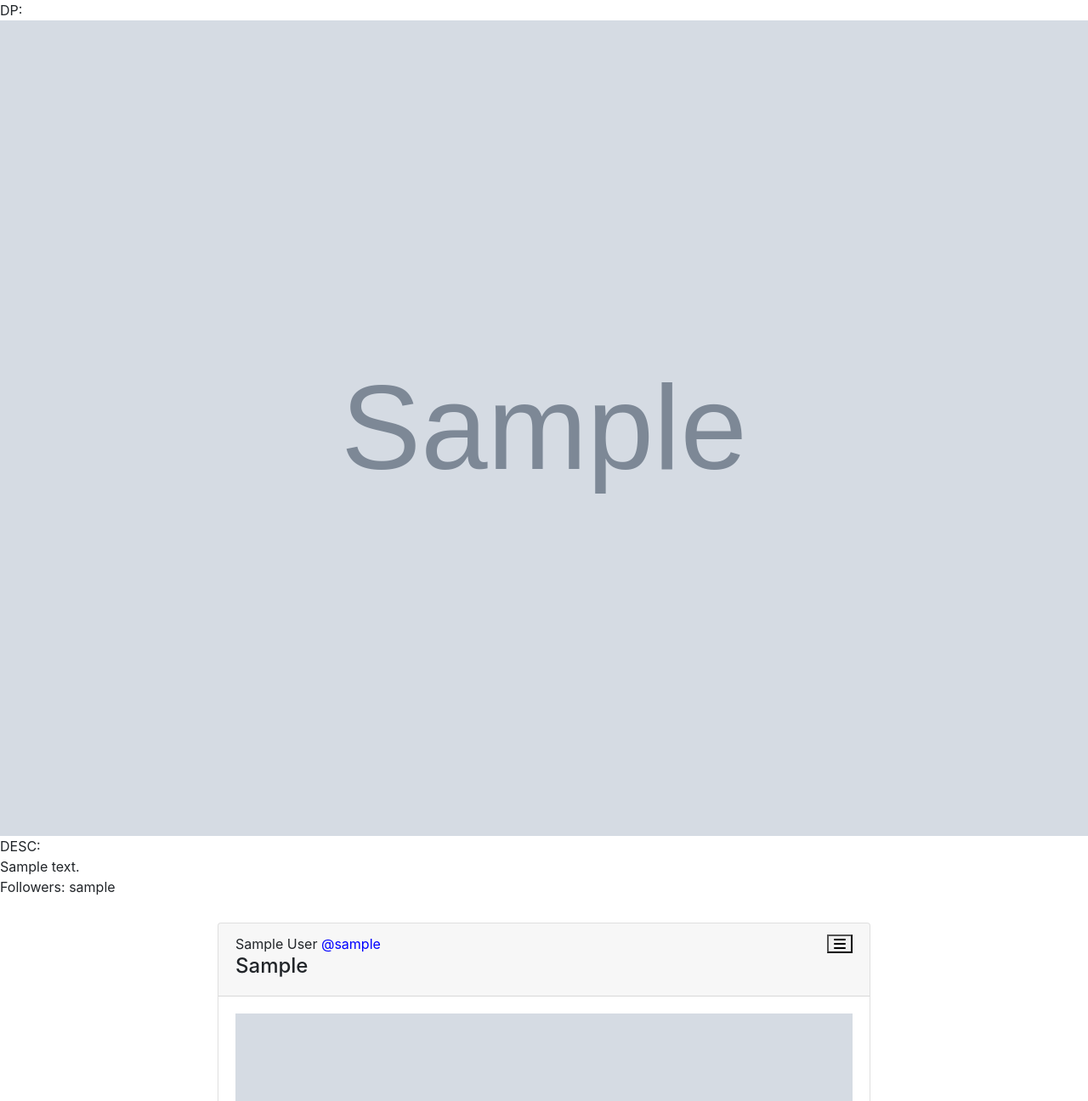
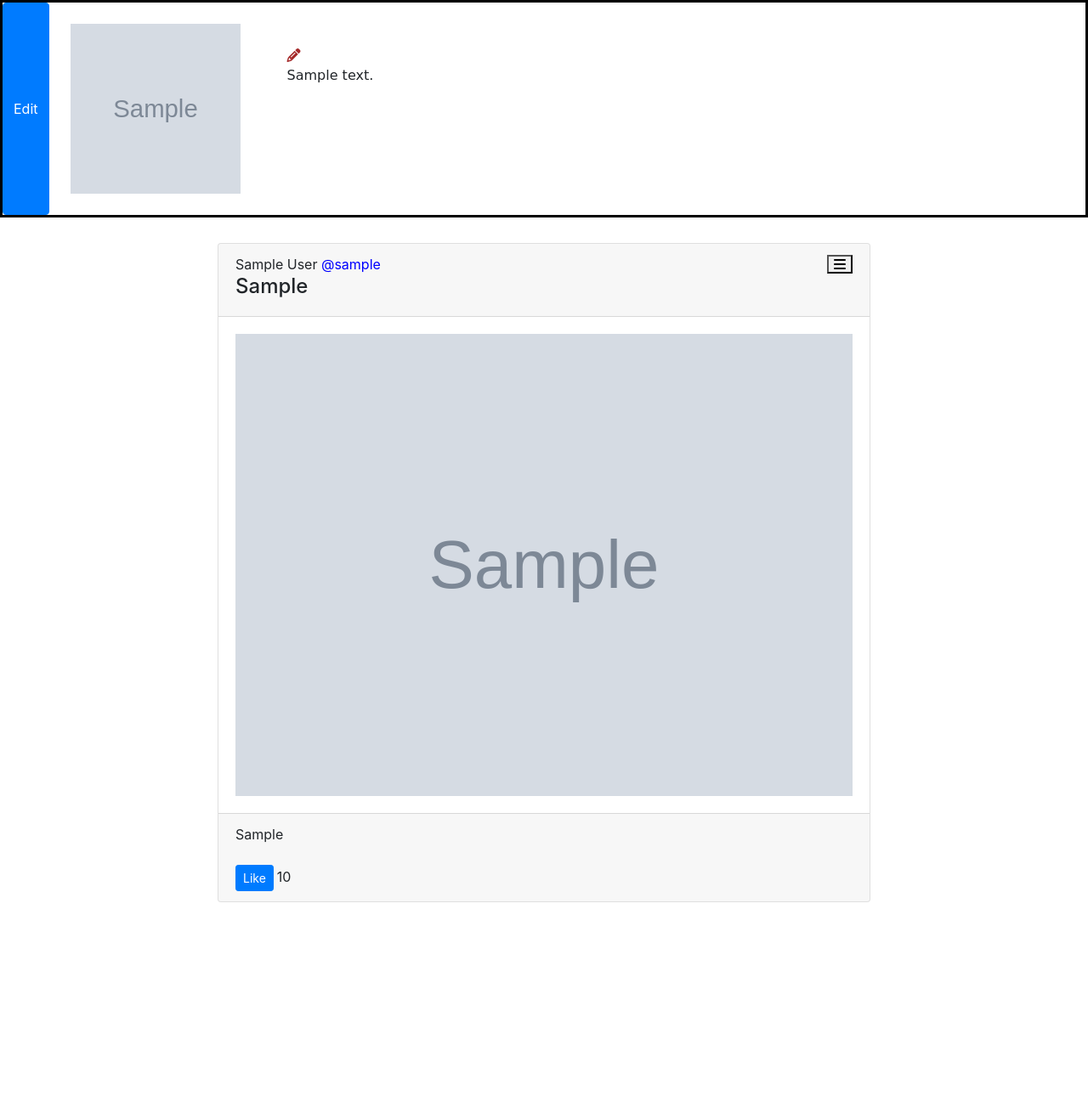
Before and after one commit to mayankR1999/travelpedia, a Django app: page /user/profile/1 in a window 1280 px wide. Shown: the part 56-1352 px from the top of the page at 85% size. After the commit the page ends 1118 px from the top, so only its background shows below. Run offline with Django 3.2, Linux system fonts and the light colour scheme; a user stored in the database is signed in; tables that the repository leaves empty hold one stand-in row (values such as "Sample post"); grey boxes marked "Sample" are stand-in pictures; some libraries are stand-ins or nearby versions.

Commit message:
Added Basic Design for Profile Page.

```diff
--- a/main/views.py
+++ b/main/views.py
@@ -64,6 +64,7 @@ def show_user_profile(request, id):
     context = {
         'posts': process_likes(user_posts),
         'info': {
+            'user': user_details.user,
             'dp': user_details.display_picture,
             'user_description': user_details.user_description,
             'followers': user_details.followers.all(),
--- /dev/null
+++ b/static/profile_page_classes.css
@@ -0,0 +1,53 @@
+.profile-wrapper{
+    display: flex;
+    border: solid black;
+}
+
+.dp-wrapper{
+    display: flex;
+    height: fit-content;
+    width: fit-content;
+}
+
+.dp-contain-box{
+    float: left;
+    width: 200px;
+    height: 200px;
+    border-radius: 200px;
+    margin: 25px;
+}
+
+.edit-dp-div{
+    display: none;
+    padding-top: 80px;
+    padding-left: 5px;
+}
+
+.edit-dp-div i{
+    font-size: 20px;
+}
+
+.edit-dp-div i:hover{
+    font-size: 20px;
+    color: blue;
+}
+
+.description-wrapper{
+    margin-left: 30px;
+    padding-top: 50px;
+    align-items: center;
+}
+
+.description-wrapper .edit-bio{
+    color: brown;
+    width: 100%;
+}
+
+.edit-bio i:hover{
+    font-size: 20px;
+}
+
+.description-wrapper .description-text{
+    font-family: cursive;
+    width: 100%;
+}
--- a/static/upload_page_classes.css
+++ b/static/upload_page_classes.css
@@ -1,3 +1,5 @@
+@import url(profile_page_classes.css);
+
 .wrapper{
     margin-top: 10px;
     display: flex;
--- a/templates/navbar.html
+++ b/templates/navbar.html
@@ -9,7 +9,7 @@
                     <a class="nav-link" aria-current="page" href="{% url 'user_feed' %}">HOME</a>
                 </li>
                 <li class="nav-item">
-                    <a class="nav-link" href="upload">UPLOAD</a>
+                    <a class="nav-link" href="{% url 'post_upload' %}">UPLOAD</a>
                 </li>
                 <li class="nav-item">
                     <a class="nav-link" href="{% url 'show_user_profile' user.id %}">MY PROFILE</a>
--- a/templates/posts-scrolling-layout.html
+++ b/templates/posts-scrolling-layout.html
@@ -29,7 +29,7 @@
 
     {% endfor %}
 {% else %}
-    <h4 style="text-align: center;">No matched searches! Try something different.</h4>
+    <h4 style="text-align: center;">Nothing to show!</h4>
 {% endif %}
 
 <script>
--- a/templates/user-profile.html
+++ b/templates/user-profile.html
@@ -4,19 +4,42 @@
 {% if user.is_authenticated %}
 
     {% include 'navbar.html' %}
-    <!--   Tell something about yourself, are you a mountain or beach person,
-    places on your bucket list, places you have visited -->
+
     <div class="profile-wrapper">
-        DP:
-        <img src="{{info.dp.url}}" height="auto" width="100%">
-        DESC:
-        <br>
-        {{ info.user_description }}
-        <br>
-        Followers:
-        {% for follower in info.followers %}
-            {{ follower.username }}
-        {% endfor %}
+        <div class="dp-wrapper">
+            <button class="btn btn-primary" href="#" id="edit-dp-button">Edit</button>
+            <div class="edit-dp-div">
+                <div>
+                    <input style="display: none;" type="file" id="add-new-dp-file">
+                    <i class="fas fa-plus" id="add-new-dp-action"></i>
+                    <h6>New</h6>
+                </div>
+                <div>
+                    <i class="fas fa-times" id="remove-dp" data-catid="{{info.user}}"></i>
+                    <h6>Del</h6>
+                </div>
+            </div>
+            <div class="dp-contain-box">
+                <img id="display-picture" src="{{info.dp.url}}" height="200px" width="200px">
+            </div>
+        </div>
+
+        <div class="description-wrapper">
+            {% if info.user == user %}
+                <div class="edit-bio">
+                    <i class="fas fa-pencil-alt"></i>
+                </div>
+            {% endif %}
+            <div class="description-text">
+                {% if info.user_description %}
+                    {{ info.user_description }}
+                {% elif info.user == user %}
+                    Loves mountains? Or are you a beach person?<br>
+                    What's on your bucket list?<br>
+                    Tell people about yourself here!
+                {% endif %}
+            </div>
+        </div>
     </div>
 
     {% include 'posts-scrolling-layout.html' %}
@@ -29,4 +52,11 @@
 
 {% endif %}
 
+<script>
+    $("#edit-dp-button").click(function(){
+        $("#edit-dp-button").hide();
+        $(".edit-dp-div").show();
+    })
+</script>
+
 {% endblock %}
```
